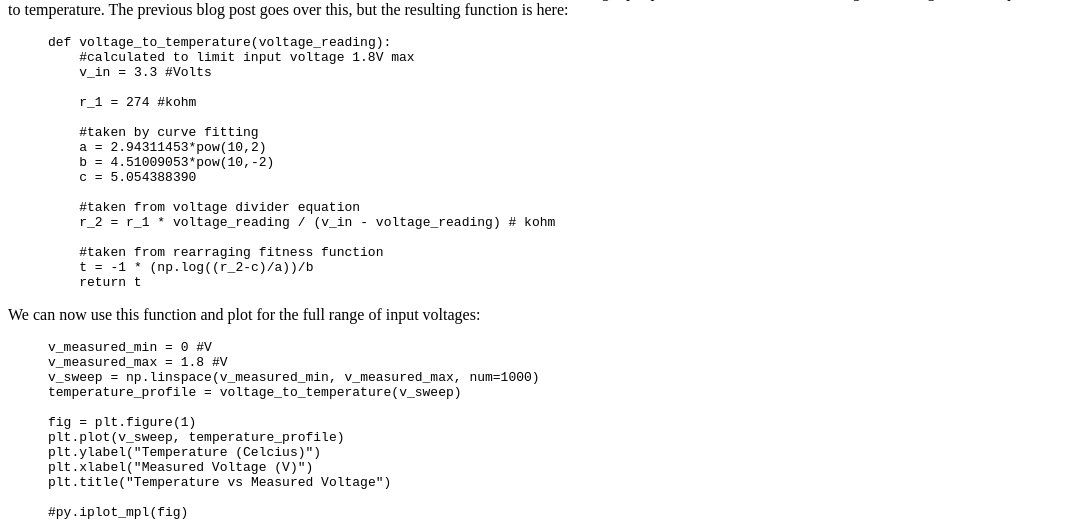
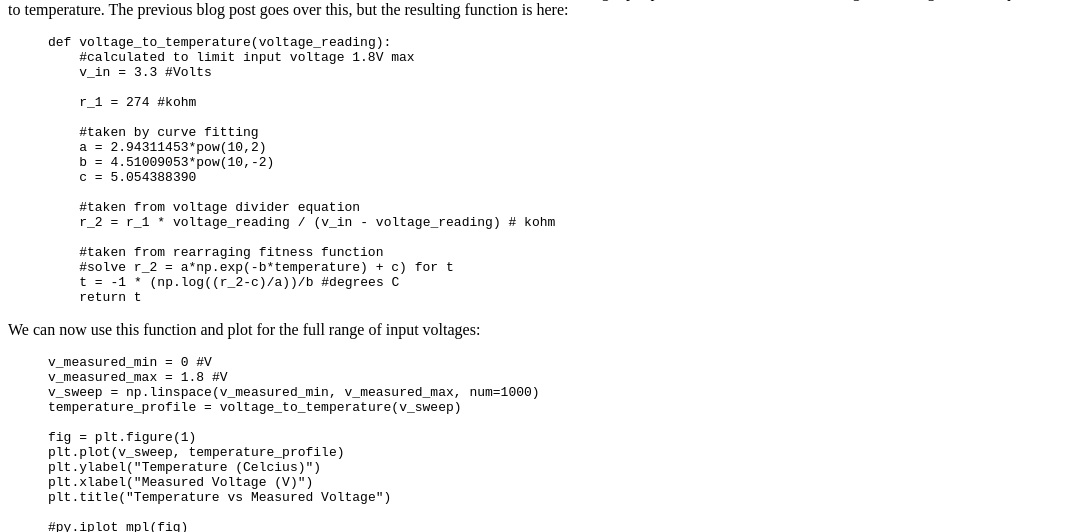
Before and after one commit to mrandrewandrade/blog, a Jekyll site: the page built from _posts/fydp/2015-10-23-measure-temperature-thermistor-beaglebone.md, in a window 1280 px wide and 900 px high, scrolled down 8576 px, cut to the strip 0-532 px from the top of the window. Shown: the whole strip, without its empty margins (0-1066 px from the left). Built offline with Jekyll 4.4.1, drawn with Linux system fonts in a browser that asks for light colours; nearby versions of some CDN libraries; library files that are not in the unit come from our copies; formulas are drawn with MathJax 3; comment, search, counter and statistics services are not loaded.

Commit message:
added units to code

```diff
--- a/_posts/fydp/2015-10-23-measure-temperature-thermistor-beaglebone.md
+++ b/_posts/fydp/2015-10-23-measure-temperature-thermistor-beaglebone.md
@@ -310,7 +310,8 @@ def voltage_to_temperature(voltage_reading):
     r_2 = r_1 * voltage_reading / (v_in - voltage_reading) # kohm
 
     #taken from rearraging fitness function
-    t = -1 * (np.log((r_2-c)/a))/b
+    #solve r_2 = a*np.exp(-b*temperature) + c) for t
+    t = -1 * (np.log((r_2-c)/a))/b #degrees C
     return t
 
 {% endhighlight %}
```
Also changed, not shown: other parts of _posts/fydp/2015-10-23-measure-temperature-thermistor-beaglebone.md (+1 -1 lines).
